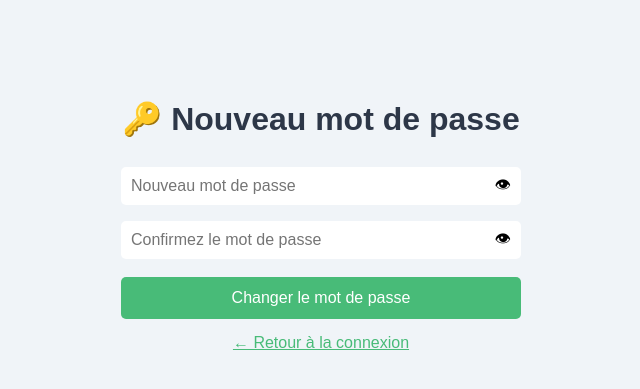
After one commit to carlaetsofia/listes-courses, a Python web app: template templates/nouveau_mot_de_passe.html in a window 1280 px wide. The commit adds this page. Shown: the top 389 px of the page, without its empty margins (319-959 px from the left). Run offline with Jinja, Linux system fonts and the light colour scheme; the template is opened without the code that fills it, so the values that code supplies are empty.

Commit message:
ajout mot de passe oublie sans cle

```diff
--- a/requirements.txt
+++ b/requirements.txt
@@ -1,2 +1,3 @@
 flask
 gunicorn
+sendgrid
--- a/templates/connexion.html
+++ b/templates/connexion.html
@@ -24,6 +24,7 @@
         <button type="submit">Se connecter</button>
     </form>
     <div class="lien"><a href="/inscription">Pas encore de compte ? S'inscrire</a></div>
+    <div class="lien"><a href="/mot_de_passe_oublie">Mot de passe oublié ?</a></div>
  <script>
 function togglePassword(id, icon) {
     var input = document.getElementById(id);
--- a/templates/inscription.html
+++ b/templates/inscription.html
@@ -16,6 +16,8 @@
     <h1>📝 Inscription</h1>
     {% if erreur %}<p class="erreur">{{ erreur }}</p>{% endif %}
     <form method="POST">
+        <input type="email" name="email" placeholder="Votre adresse email">
+
         <input type="text" name="pseudo" placeholder="Choisissez un pseudo">
      <div style="position:relative;">
     <input type="password" id="mot_de_passe" name="mot_de_passe" placeholder="Votre mot de passe" style="width:100%; padding:10px; margin:8px 0; font-size:16px; border:none; border-radius:5px; box-sizing:border-box;">
--- /dev/null
+++ b/templates/nouveau_mot_de_passe.html
@@ -0,0 +1,43 @@
+<!DOCTYPE html>
+<html>
+<head>
+    <title>Nouveau mot de passe</title>
+    <style>
+        body { font-family: Arial, sans-serif; background-color: #f0f4f8; max-width: 400px; margin: 100px auto; }
+        h1 { color: #2d3748; text-align: center; }
+        input { width: 100%; padding: 10px; margin: 8px 0; font-size: 16px; border: none; border-radius: 5px; box-sizing: border-box; }
+        button { width: 100%; padding: 12px; background-color: #48bb78; color: white; border: none; border-radius: 5px; font-size: 16px; cursor: pointer; margin-top: 10px; }
+        .erreur { color: #fc8181; text-align: center; }
+        .lien { text-align: center; margin-top: 15px; }
+        a { color: #48bb78; }
+    </style>
+</head>
+<body>
+    <h1>🔑 Nouveau mot de passe</h1>
+    {% if erreur %}<p class="erreur">{{ erreur }}</p>{% endif %}
+    <form method="POST">
+        <div style="position:relative;">
+            <input type="password" id="mot_de_passe" name="mot_de_passe" placeholder="Nouveau mot de passe">
+            <span onclick="togglePassword('mot_de_passe', this)" style="position:absolute; right:10px; top:50%; transform:translateY(-50%); cursor:pointer;">👁</span>
+        </div>
+        <div style="position:relative;">
+            <input type="password" id="mot_de_passe2" name="mot_de_passe2" placeholder="Confirmez le mot de passe">
+            <span onclick="togglePassword('mot_de_passe2', this)" style="position:absolute; right:10px; top:50%; transform:translateY(-50%); cursor:pointer;">👁</span>
+        </div>
+        <button type="submit">Changer le mot de passe</button>
+    </form>
+    <script>
+    function togglePassword(id, icon) {
+        var input = document.getElementById(id);
+        if (input.type === "password") {
+            input.type = "text";
+            icon.textContent = "🙈";
+        } else {
+            input.type = "password";
+            icon.textContent = "👁";
+        }
+    }
+    </script>
+    <div class="lien"><a href="/connexion">← Retour à la connexion</a></div>
+</body>
+</html>
```
Also changed, not shown: app.py (+56 -4 lines), 1 other file.
